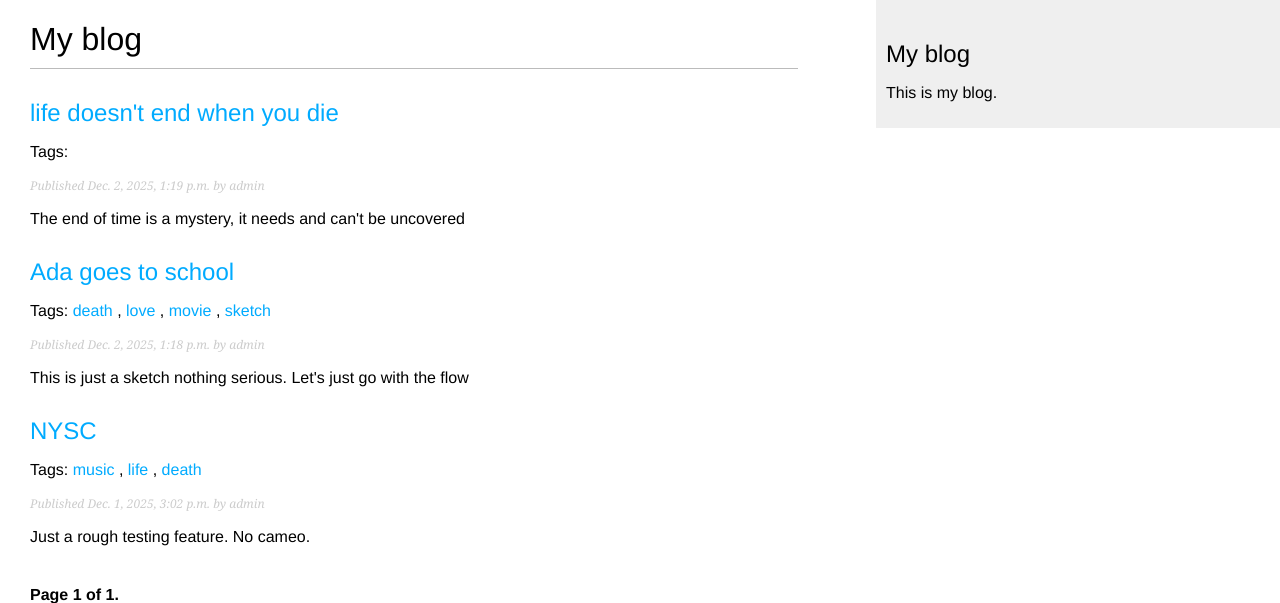
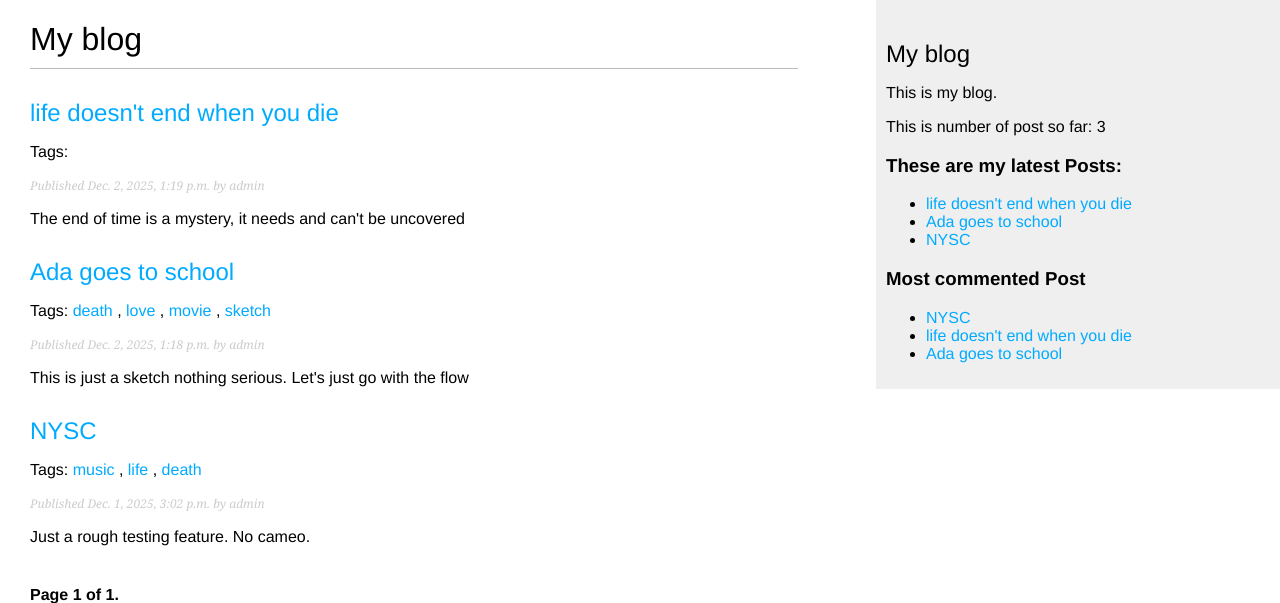
Before and after one commit to Apelumi/BlogApp, a Django app: page /blog/ in a window 1280 px wide. Shown: the top 603 px of the page. Run offline with Django 5.2, Linux system fonts and the light colour scheme; data comes from the database, SQL or seed files in the repository; parts of the project's set-up code (start-up, migrations or seed data) failed here and were passed over.

Commit message:
creating custom template tag, both simple and inclusiontag to render templates in our sidebar

```diff
--- a/mysite/blog/templates/blog/base.html
+++ b/mysite/blog/templates/blog/base.html
@@ -1,3 +1,4 @@
+{% load blog_tags %}
 {% load static %}
 <!DOCTYPE html>
 <html>
@@ -13,6 +14,19 @@
     <div id="sidebar">
         <h2>My blog</h2>
         <p>This is my blog.</p>
+        <p> </p>
+        <p>This is number of post so far: {% total_posts %}</p>
+        <h3>These are my latest Posts: </h3>
+        {% show_latest_posts 3 %}
+        <h3>Most commented Post</h3>
+        {% get_most_commented_post as most_commented_posts %}
+        <ul>
+            {% for post in most_commented_posts  %}
+                <li>
+                    <a href="{{ post.get_absolute_url }}"> {{ post.title }}</a>
+                </li>
+            {% endfor %}
+        </ul>
     </div>
 </body>
 </html>
--- /dev/null
+++ b/mysite/blog/templates/blog/post/latest_posts.html
@@ -0,0 +1,7 @@
+<ul>
+    {% for post in latest_posts %}
+        <li>
+            <a href="{{ post.get_absolute_url }}">{{ post.title }}</a
+        </li>
+    {% endfor %}
+</ul>
--- /dev/null
+++ b/mysite/blog/templatetags/blog_tags.py
@@ -0,0 +1,22 @@
+import markdown
+from django import template
+from ..models import Post
+from django.db.models import Count
+from django.utils.safestring import mark_safe
+
+register = template.Library()
+@register.simple_tag
+def total_posts():
+    return Post.published.count()
+
+@register.simple_tag
+def get_most_commented_post(count = 5):
+    return Post.published.annotate(
+        total_comments = Count("comments")
+    ).order_by("-total_comments")[:count]
+
+
+@register.inclusion_tag('blog/post/latest_posts.html')
+def show_latest_posts(count = 5):
+    latest_posts = Post.published.order_by("-publish")[:count]
+    return {"latest_posts": latest_posts}
```
Also changed, not shown: mysite/blog/templatetags/__init__.py (added).
